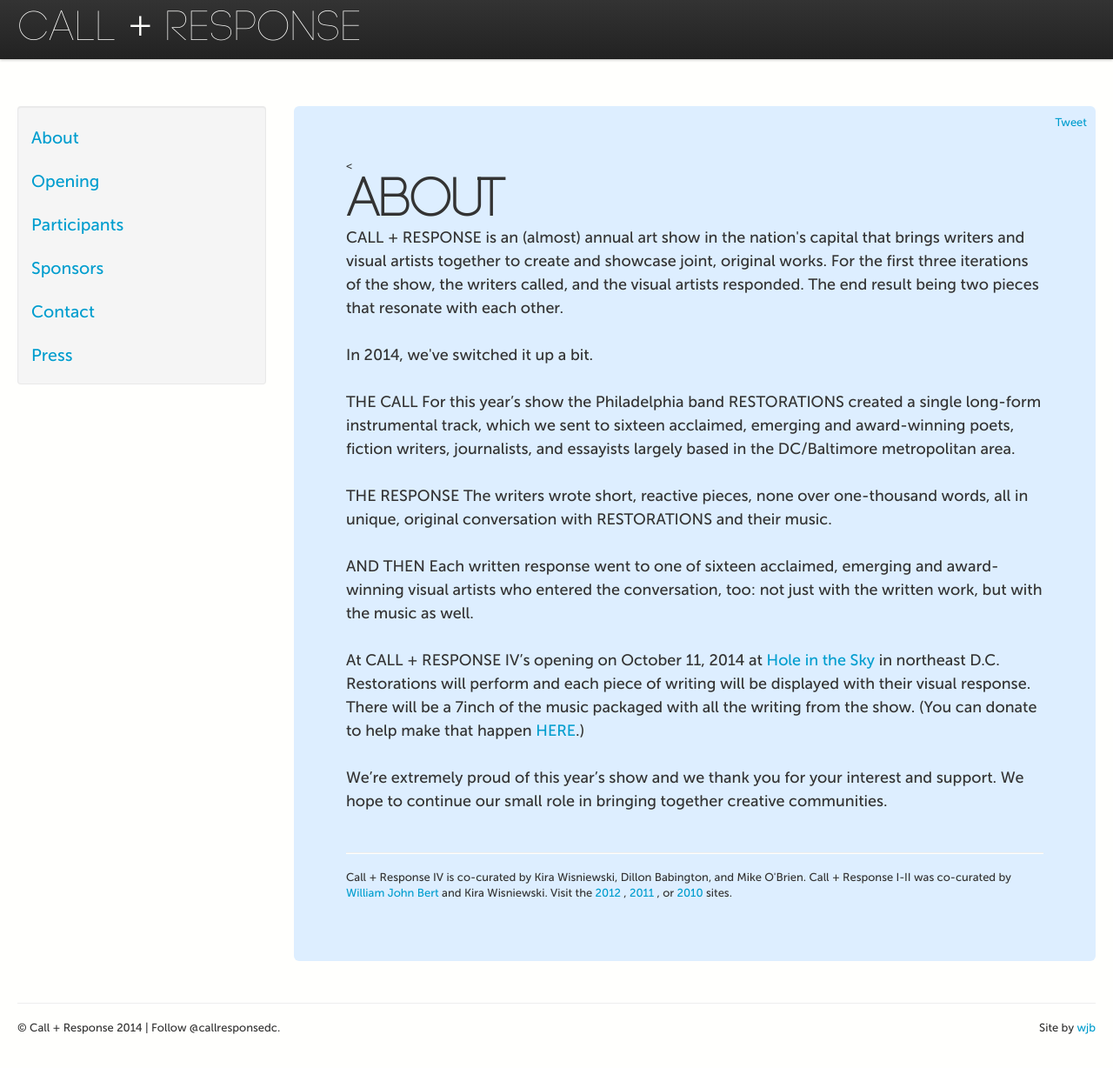
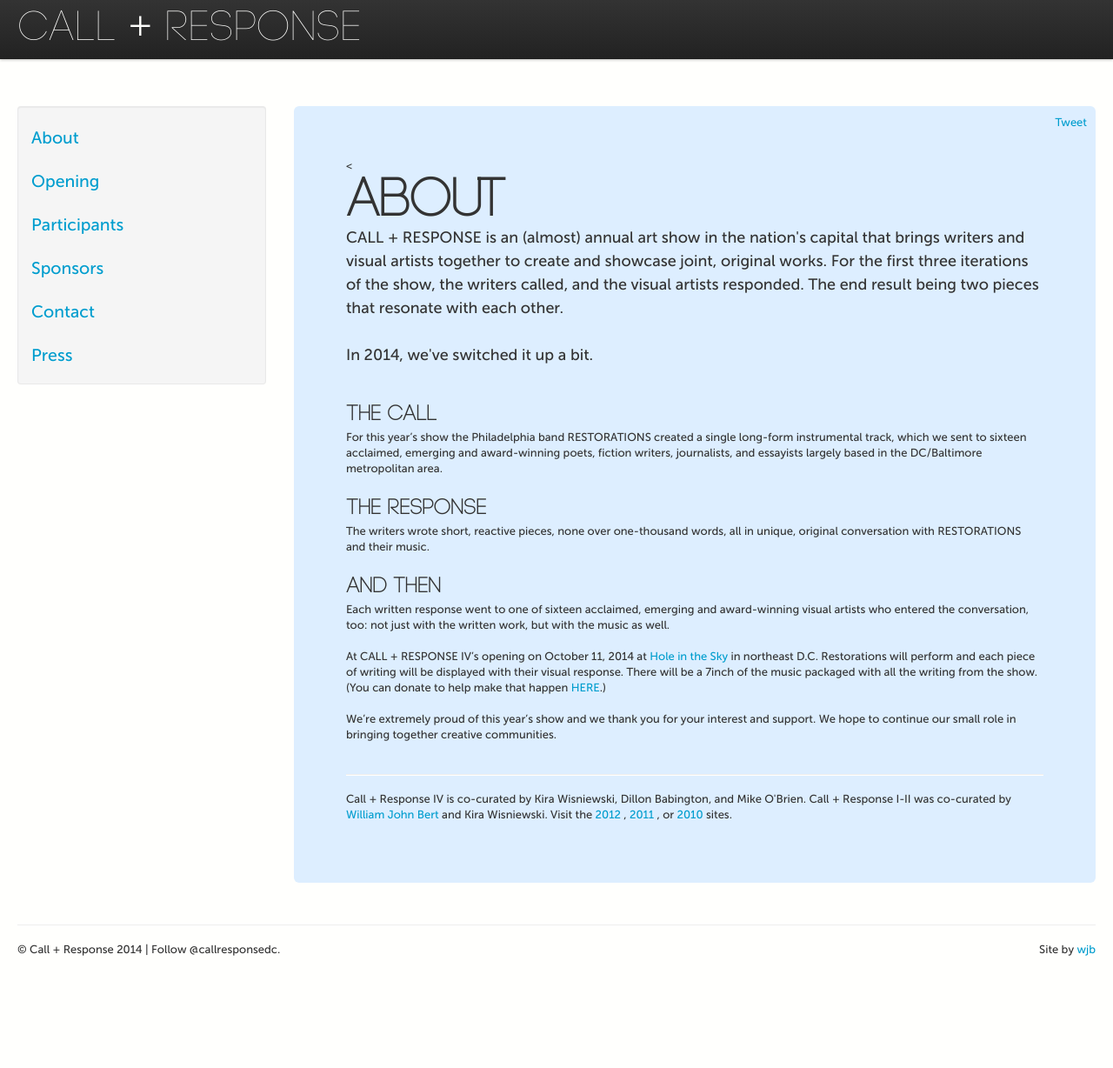
Before and after one commit to callandresponsedc/callandresponsedc, a Jekyll site: the page built from about/index.html, in a window 1280 px wide and 1240 px high. Shown: the top 1228 px of the window at 87% size. Built offline with Jekyll 4.4.1, drawn with Linux system fonts in a browser that asks for light colours; Markdown is read by kramdown in place of the engine named in the settings; comment, search, counter and statistics services are not loaded.

```diff
--- a/about/index.html
+++ b/about/index.html
@@ -10,13 +10,13 @@ CALL + RESPONSE is an (almost) annual art show in the nation's capital that brin
   <br/><br/>
 In 2014, we've switched it up a bit.
   <br/><br/>
-THE CALL
+<h2>THE CALL</h2>
 For this year’s show the Philadelphia band RESTORATIONS created a single long-form instrumental track, which we sent to sixteen acclaimed, emerging and award-winning poets, fiction writers, journalists, and essayists largely based in the DC/Baltimore metropolitan area.
   <br/><br/>
-THE RESPONSE
+<h2>THE RESPONSE</h2>
 The writers wrote short, reactive pieces, none over one-thousand words, all in unique, original conversation with RESTORATIONS and their music.
   <br/><br/>
-AND THEN
+<h2>AND THEN</h2>
 Each written response went to one of sixteen acclaimed, emerging and award-winning visual artists who entered the conversation, too: not just with the written work, but with the music as well.
   <br/><br/>
 At CALL + RESPONSE IV’s opening on October 11, 2014 at <a href="http://www.holeintheskydc.com/">Hole in the Sky</a> in northeast D.C.
```
